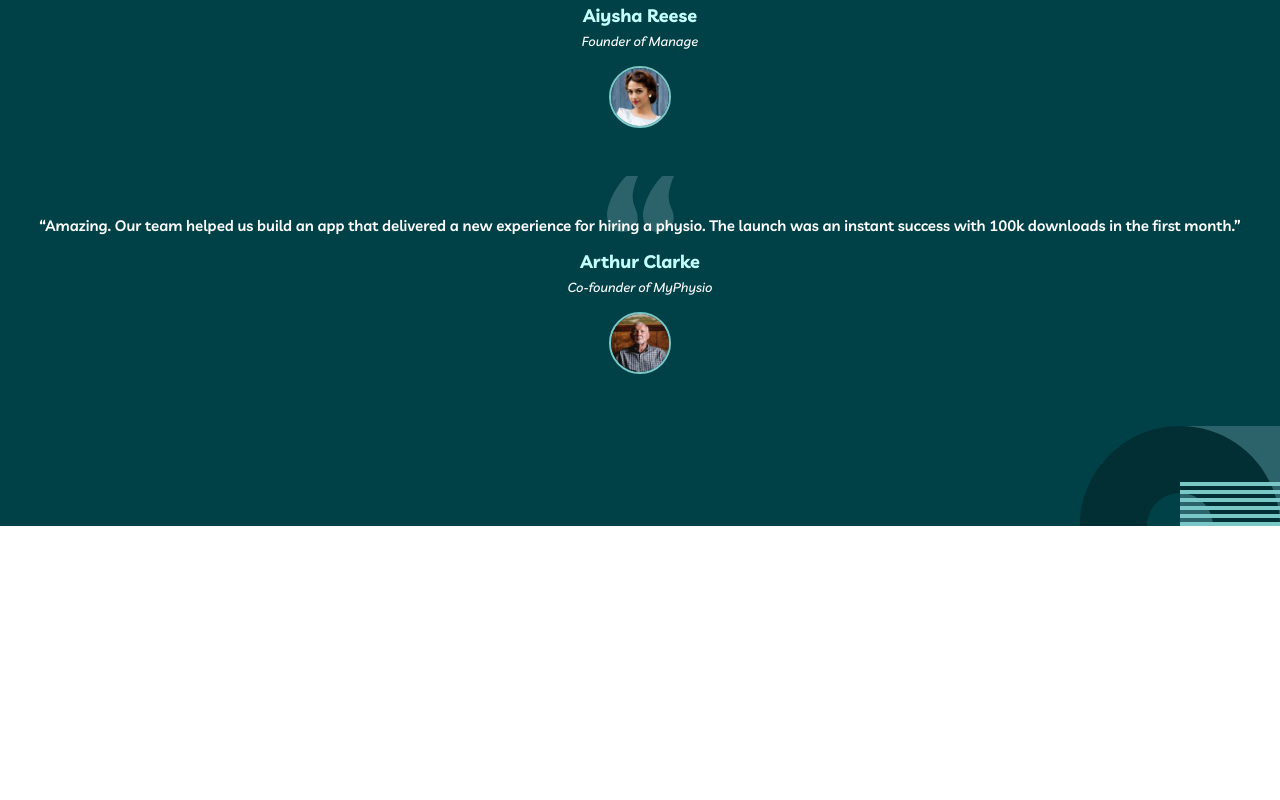
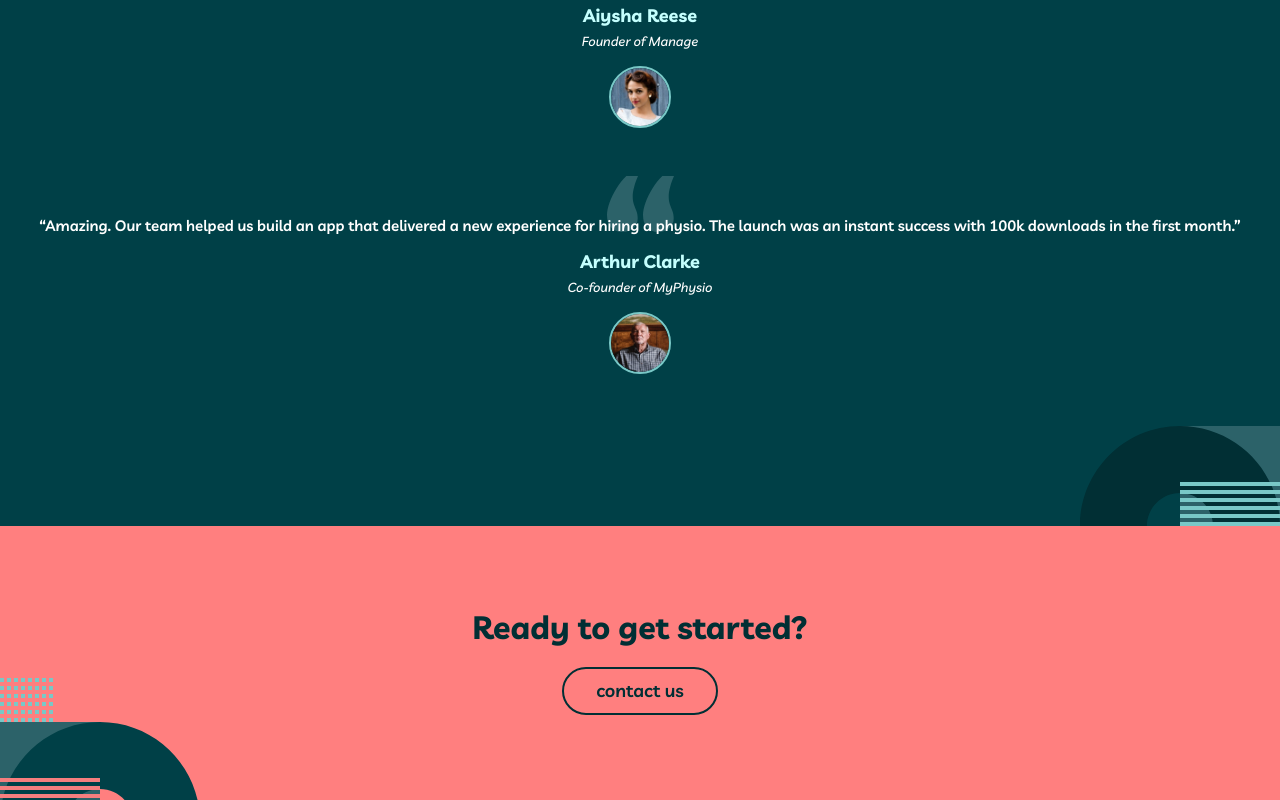
Before and after one commit to g-akca/myteam, a React (Vite) app: page / in a window 1280 px wide. Shown: the part 1924-2724 px from the top of the page. Before the commit the page ends 2450 px from the top, so only its background shows below. Built offline with nearby package versions, Linux system fonts and the light colour scheme.

Commit message:
Implement CTASection component with layout and call-to-action button

```diff
--- a/src/components/CTASection.tsx
+++ b/src/components/CTASection.tsx
@@ -1,7 +1,15 @@
 function CTASection() {
   return (
-    <>
-    </>
+    <section
+      className="
+        py-21.25 px-6 bg-rose-500 bg-[url('/assets/bg-pattern-home-6-about-5.svg')] bg-no-repeat
+        bg-position-[left_bottom_-22px] text-teal-900 flex flex-col items-center gap-6 text-center
+      "
+    >
+      <h2 className="text-[32px] leading-[100%] font-bold">Ready to get started?</h2>
+
+      <button className="px-8 py-2 border-2 border-teal-900 rounded-full lowercase text-[18px] leading-[155%] font-semibold">Contact us</button>
+    </section>
   )
 }
 
```
